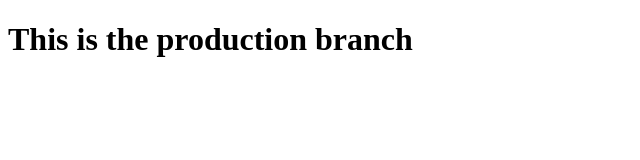
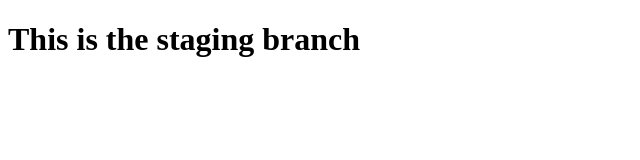
Before and after one commit to juanferr/vangrant, a plain HTML site: page index.html in a window 1280 px wide. Shown: the whole page, without its empty margins (0-640 px from the left). Drawn offline with Linux system fonts and the light colour scheme.

Commit message:
added staging wording to index file

```diff
--- a/index.html
+++ b/index.html
@@ -7,6 +7,6 @@
     <title>Hello World</title>
 </head>
 <body>
-    <h1>This is the production branch</h1>
+    <h1>This is the staging branch</h1>
 </body>
 </html>
```
Also changed, not shown: 1 other file.
